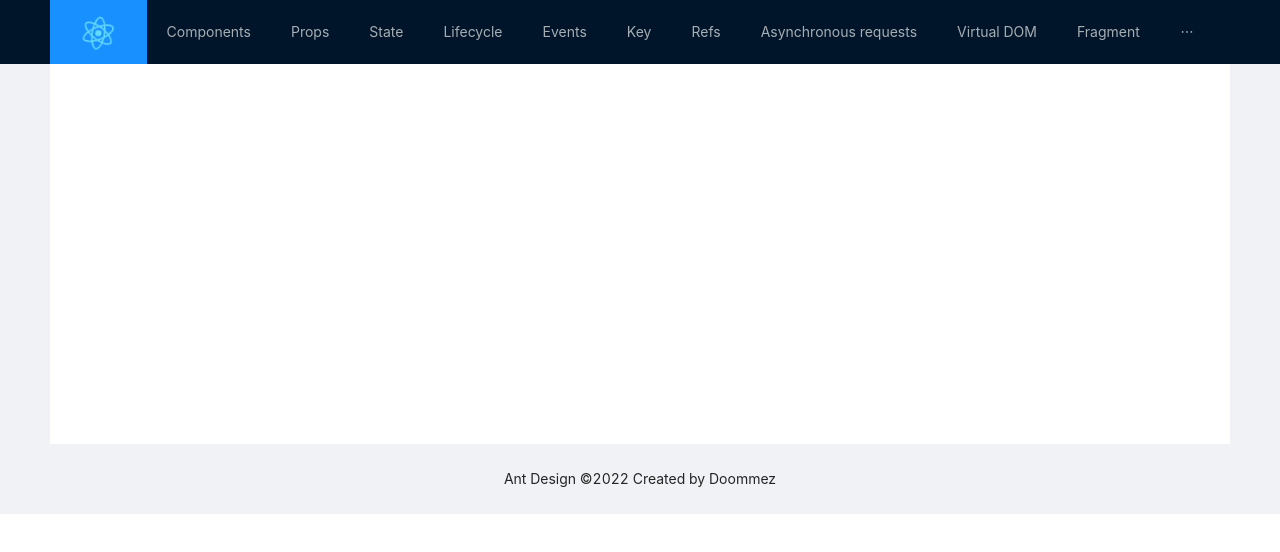
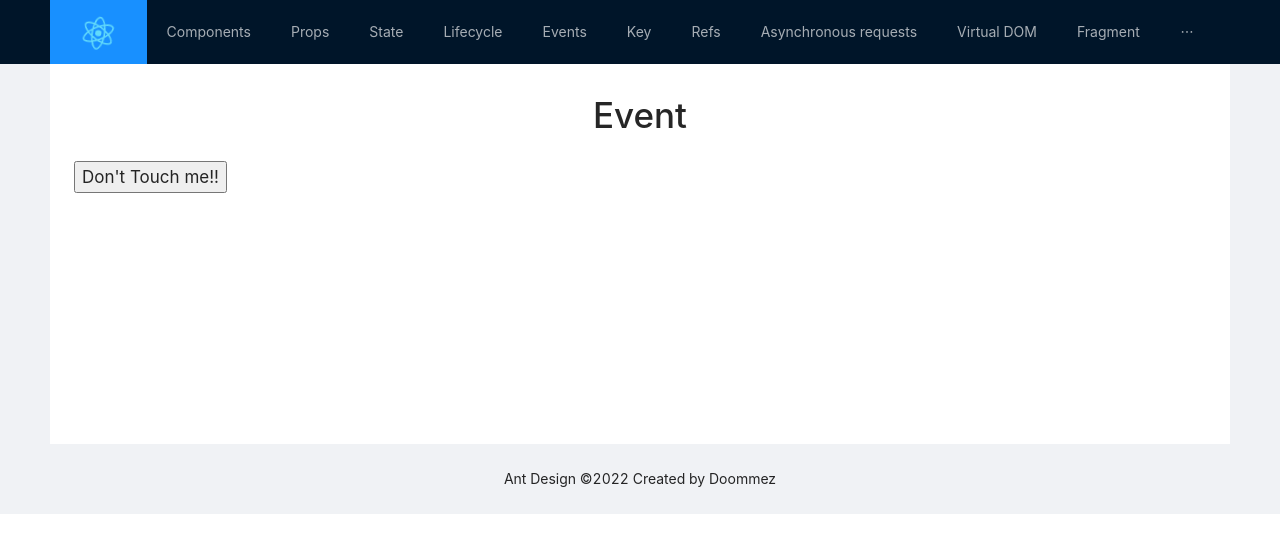
Before and after one commit to Doommez/react_assistant, a React (Create React App) app in the folder react_assistant/: page /Events in a window 1280 px wide. Shown: the top 552 px of the page. Built offline with nearby package versions, Linux system fonts and the light colour scheme.

Commit message:
add error bundery

```diff
--- a/react_assistant/src/App.js
+++ b/react_assistant/src/App.js
@@ -9,6 +9,9 @@ import Props from './components/props/props'
 import logo from './logo.svg'
 import State from './components/state/state';
 import Lifecycle from './components/lifecycle/lifecycle';
+import Event from './components/events/events';
+
+import Error from './components/errorBunder/errorBunder';
 
 const { Header, Content, Footer } = Layout;
 
@@ -70,13 +73,16 @@ const App = () =>{
             minHeight: 380,
           }}
         >
+          <Error>
           <Routes>
             <Route path="/Home" element={<HomePage/>}/>
             <Route path="/Components" element={<Components/>}/>
             <Route path="/Props" element={<Props/>}/>
             <Route path="/State" element={<State/>}/>
             <Route path="/Lifecycle" element={<Lifecycle/>}/>
+            <Route path="/Events" element={<Event onClick={()=>console.log("click")}/>}/>
           </Routes>
+          </Error>
         </div>
       </Content>
       <Footer
--- /dev/null
+++ b/react_assistant/src/components/errorBunder/errorBunder.js
@@ -0,0 +1,27 @@
+import { Component } from "react"
+import { Skeleton } from 'antd';
+
+
+class Error extends Component{
+  constructor(props){
+    super(props)
+    this.state={
+      error:false
+    }
+  }
+
+  componentDidCatch(error, errorInfo){
+    console.log(error, errorInfo);
+    this.setState({
+      error:true
+    })
+  }
+  render(){
+    if(this.state.error){
+      return (<h1>error!!!!</h1>)
+    }
+
+    return  this.props.children;
+  }
+}
+export default Error
--- /dev/null
+++ b/react_assistant/src/components/events/events.js
@@ -0,0 +1,31 @@
+import React, { useRef } from 'react';
+
+import { useState } from 'react';
+
+
+
+function Event(props){
+  let {onClick}=props
+  console.log(onClick);
+ let [er,setEr]=useState(false)
+ let ref=useRef()
+ if(er){
+  throw new Error("it is the end!")
+
+ }else{
+  return(
+    <>
+    <h1>Event</h1>
+    <button onClick={()=>{
+      console.log(ref.current);
+      setEr(true)}}
+       ref={ref}
+
+       >Don't Touch me!!</button>
+    </>
+  )
+ }
+
+}
+
+export default Event
```
